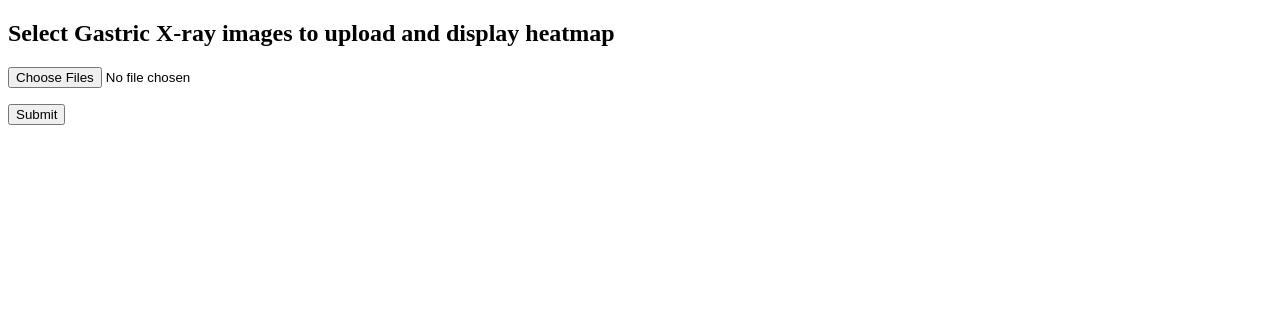
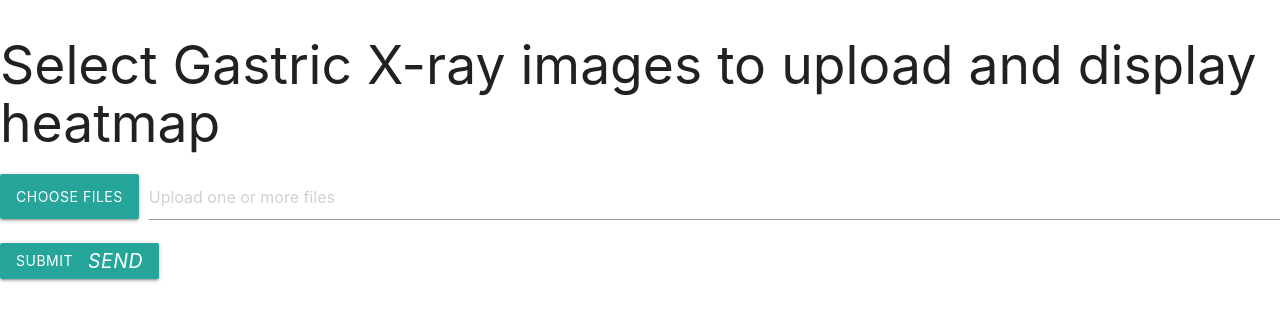
Before and after one commit to RyujiJackson/ResearchWebApp, a Flask app: page / in a window 1280 px wide. Shown: the top 321 px of the page. Run offline with Flask 3, Linux system fonts and the light colour scheme; some libraries are stand-ins or nearby versions.

Commit message:
change project file structure and add MaterializeCSS

```diff
--- a/templates/upload_and_result.html
+++ b/templates/upload_and_result.html
@@ -2,7 +2,10 @@
 <html>
 	<title>Upload and return image test</title>
 	<head>
-		<link rel="stylesheet" href="../static/style.css">
+		<link rel="stylesheet" href="../static/css/style.css">
+		<link rel="stylesheet" href="https://cdnjs.cloudflare.com/ajax/libs/materialize/1.0.0/css/materialize.min.css">
+		<script src="https://cdnjs.cloudflare.com/ajax/libs/materialize/1.0.0/js/materialize.min.js"></script>
+
 	</head>
 	<body>
 		<h2>Select Gastric X-ray images to upload and display heatmap</h2>
@@ -21,11 +24,23 @@
 		<form method="post" action="/" enctype="multipart/form-data">
     		<dl>
 				<p>
-					<input type="file" name="files[]" multiple="true" autocomplete="off" required>
+					<!--<input class="waves-effect waves-light btn" type="file" name="files[]" multiple="true" autocomplete="off" required>-->
+					<div class="file-field input-field">
+						<div class="btn waves-effect waves-light">
+						  <span>Choose Files</span>
+						  <input type="file" name="files[]" multiple required>
+						</div>
+						<div class="file-path-wrapper">
+						  <input class="file-path validate" type="text" placeholder="Upload one or more files" readonly autocomplete="off">
+						</div>
+					  </div>
 				</p>
     		</dl>
     		<p>
-				<input type="submit" value="Submit">
+				<!--<input class="btn waves-effect waves-light" type="submit" value="Submit">-->
+				<button class="btn waves-effect waves-light" type="submit" name="action">Submit
+					<i class="material-icons right">send</i>
+				</button>
 			</p>
 		</form>
 
@@ -190,13 +205,13 @@
 <script src="http://code.jquery.com/jquery.js"></script>
 <!-- This JavaScript file is required to load the XpressDox interview as well as the code required to run it -->
 
-<script src="../static/CheckboxState.js"></script>
+<script src="../static/js/CheckboxState.js"></script>
 
-<script src="../static/DrawingScript.js"></script>
+<script src="../static/js/DrawingScript.js"></script>
 
-<script src="../static/ImageViewer.js"></script>
+<script src="../static/js/ImageViewer.js"></script>
 
-<script src="../static/globalState.js"></script>
+<script src="../static/js/globalState.js"></script>
 
 <script>
 	//script to handle slider to change opacity
@@ -208,4 +223,4 @@
 	});
 </script>
 
-<script src="../static/updateImage.js"></script>
+<script src="../static/js/updateImage.js"></script>
```
Also changed, not shown: static/css/style.css (renamed from static/style.css), static/js/CheckboxState.js (renamed from static/CheckboxState.js), static/js/DrawingScript.js (renamed from static/DrawingScript.js), static/js/ImageViewer.js (renamed from static/ImageViewer.js), static/js/globalState.js (renamed from static/globalState.js), static/js/updateImage.js (renamed from static/updateImage.js).
